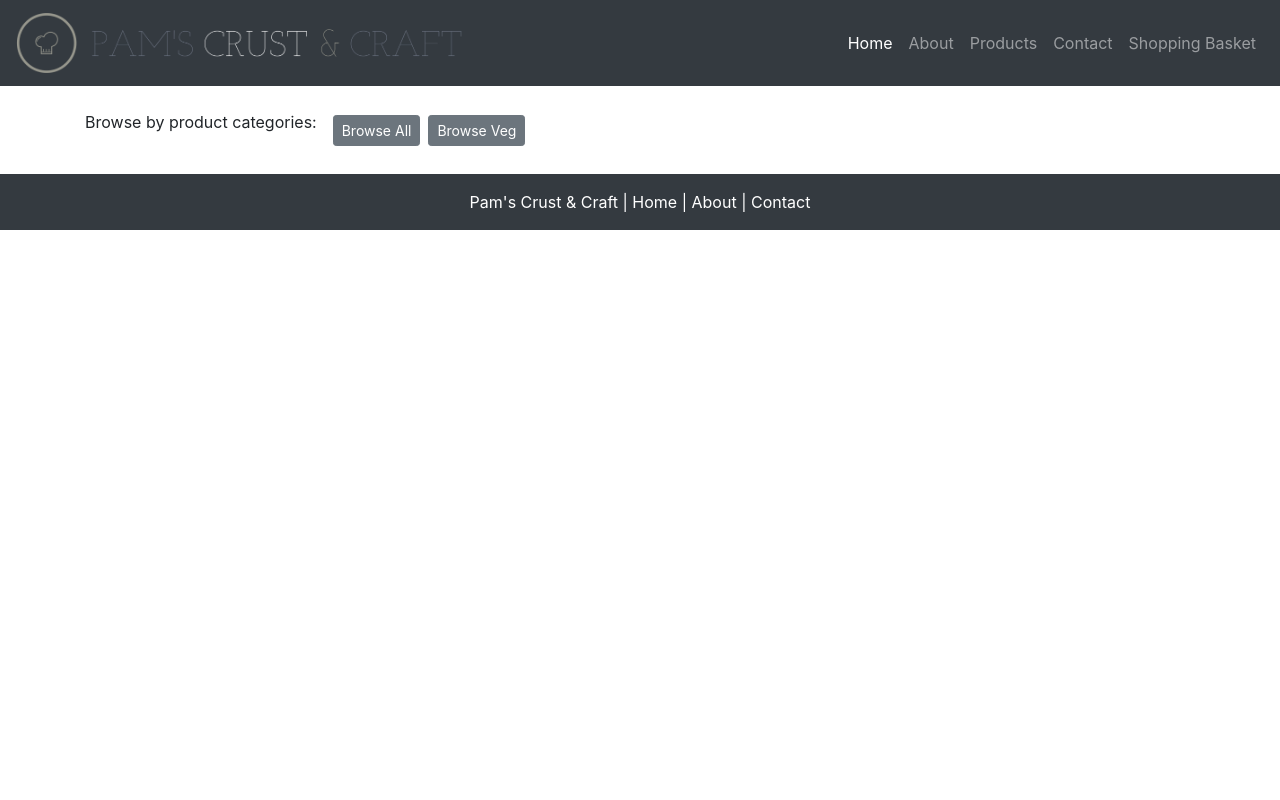
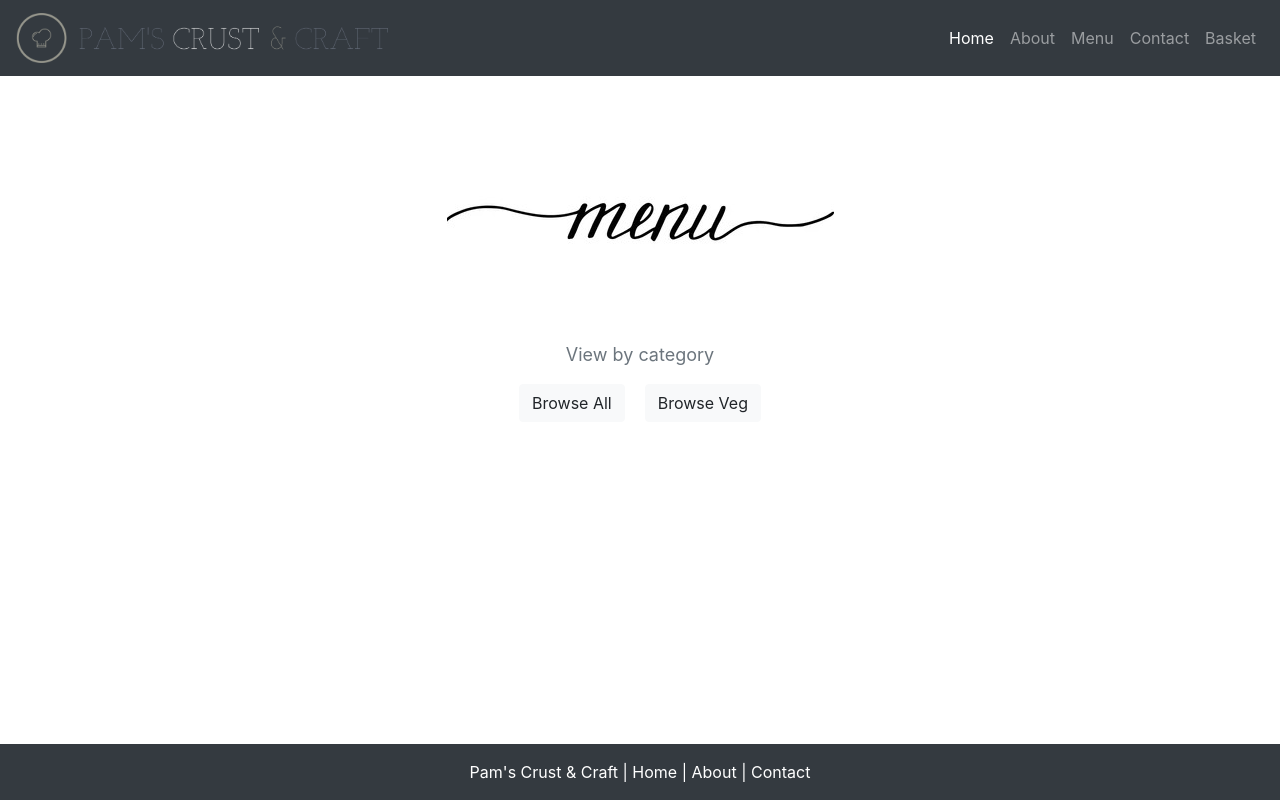
Before and after one commit to pamswi/QA-project, a Flask app: page /products in a window 1280 px wide. Run offline with Flask 3, Linux system fonts and the light colour scheme; some libraries are stand-ins or nearby versions.

Commit message:
PS: used develop branch to clean up html files

```diff
--- a/application/static/script.js
+++ b/application/static/script.js
@@ -40,3 +40,15 @@
 
 // Call the function to calculate and update the grand total initially
 updateGrandTotal()
+
+window.addEventListener('scroll', function() {
+    const footer = document.querySelector('.footer');
+    const contentWrapper = document.querySelector('.content-wrapper');
+    const threshold = contentWrapper.offsetHeight - window.innerHeight;
+
+    if (window.scrollY >= threshold) {
+      footer.classList.add('sticky');
+    } else {
+      footer.classList.remove('sticky');
+    }
+  });
--- a/application/static/styles.css
+++ b/application/static/styles.css
@@ -1,3 +1,4 @@
+
 .section {
   width: 80%;
   max-width: 800px;
@@ -21,7 +22,7 @@
 }
 
 .card-img {
-  height: 200px; /* Adjust this value as needed */
+  height: 200px;
   object-fit: cover;
 }
 .hero {
@@ -41,7 +42,7 @@
 }
 
 .navbar-brand img {
-  max-height: 60px; /* Adjust the height as needed */
+  max-height: 50px;
   width: auto; /* Maintain aspect ratio */
 }
 
@@ -56,3 +57,54 @@
 .back-link {
   text-decoration: none;
 }
+
+.footer {
+  background-color: #333;
+  color: white;
+  text-align: center;
+  padding: 10px;
+  width: 100%;
+  position: fixed;
+  bottom: 0;
+}
+.footer.sticky {
+  position: fixed;
+  bottom: 0;
+}
+
+
+.container {
+  text-align: center;
+}
+
+#menu {
+  max-width: 100%;
+  height: auto;
+
+}
+
+.view-by-category {
+  font-size: 18px;
+  color: #6c757d;
+}
+
+.btn-browse {
+  font-size: 14px;
+}
+
+.no-bullet-list {
+  list-style: none;
+  display: flex;
+  justify-content: center;
+  padding: 0;
+
+}
+
+.no-bullet-list li {
+  margin: 0 10px;
+  color: #333;
+}
+
+.store-info {
+  margin-top:100px;
+}
--- a/application/templates/basket.html
+++ b/application/templates/basket.html
@@ -1,5 +1,7 @@
 {% include 'navbar.html' %}
 <body>
+
+
 <div class="container mt-4">
     <h2>Your Shopping Basket</h2>
     <div class="card">
@@ -25,7 +27,7 @@
                         <td>
                             <form method="POST" action="/basket">
                                 <input type="hidden" name="product_id" value="{{ product.id }}">
-                                <button class="btn btn-danger btn-sm" name="remove_basket">Remove</button>
+                                <button class="btn btn-dark" name="remove_basket">Remove</button>
                             </form>
                         </td>
                     </tr>
@@ -39,7 +41,7 @@
             </div>
         </div>
     </div>
-    <a class="btn btn-primary mt-3" href="/checkout">Checkout</a>
+    <a class="btn btn-light mt-3" href="/checkout">Checkout</a>
 </div>
 
 
--- a/application/templates/checkout.html
+++ b/application/templates/checkout.html
@@ -51,7 +51,7 @@
                     <label for="address">Address</label>
                     <textarea class="form-control" id="address" name="address" rows="3" required></textarea>
                 </div>
-                <button type="submit" class="btn btn-primary">Proceed to payment</button>
+                <button type="submit" class="btn btn-dark">Proceed to payment</button>
             </form>
         </div>
     </div>
--- a/application/templates/footer.html
+++ b/application/templates/footer.html
@@ -21,6 +21,7 @@
 <script src="https://code.jquery.com/jquery-3.5.1.slim.min.js"></script>
 <script src="https://cdn.jsdelivr.net/npm/@popperjs/core@2.9.3/dist/umd/popper.min.js"></script>
 <script src="https://maxcdn.bootstrapcdn.com/bootstrap/4.5.2/js/bootstrap.min.js"></script>
+<script src="{{ url_for('static', filename='script.js') }}"></script>
 
 </body>
 </html>
--- a/application/templates/home.html
+++ b/application/templates/home.html
@@ -1,9 +1,11 @@
 {% include 'navbar.html' %}
-
-<section class="hero">
+<body class="d-flex flex-column">
+  <section class="hero">
     <h2 class="display-4">Delicious Pizza Creations</h2>
     <p class="lead">Indulge in a world of mouthwatering flavors.</p>
     <a href="/products" class="btn btn-light btn-lg">Order Now</a>
   </section>
 
+  <script src="{{ url_for('static', filename='script.js') }}"></script>
+</body>
 {% include 'footer.html' %}
--- a/application/templates/navbar.html
+++ b/application/templates/navbar.html
@@ -24,13 +24,13 @@
           <a class="nav-link" href="/aboutus">About</a>
         </li>
         <li class="nav-item">
-          <a class="nav-link" href="/products">Products</a>
+          <a class="nav-link" href="/products">Menu</a>
         </li>
         <li class="nav-item">
           <a class="nav-link" href="/contactus">Contact</a>
         </li>
         <li class="nav-item">
-          <a class="nav-link" href="/basket">Shopping Basket</a>
+          <a class="nav-link" href="/basket">Basket</a>
         </li>
       </ul>
     </div>
--- a/application/templates/products.html
+++ b/application/templates/products.html
@@ -8,14 +8,14 @@
         </div>
         {% endif %}
 
-
-        <div class="row mb-4">
-            <div class="col-md-12 d-flex align-items-center">
-                <p class="mr-3">Browse by product categories:</p>
-                <a href="/products" class="btn btn-secondary btn-sm mr-2">Browse All</a>
-                <a href="/products/veg" class="btn btn-secondary btn-sm">Browse Veg</a>
-            </div>
-        </div>
+        <div class="container mt-4">
+            <img src="{{ url_for('static', filename='menu.jpg')}}" alt="menu" id="menu">
+            <p class="view-by-category mb-3">View by category</p>
+            <ul class="no-bullet-list">
+            <li><a href="/products" class="btn btn btn-light">Browse All</a></li>
+            <li><a href="/products/veg" class="btn btn btn-light">Browse Veg</a></li>
+            </ul>
+          </div>
 
         <div class="row">
             {% for product in products %}
@@ -29,9 +29,9 @@
                         <div class="mt-auto d-flex justify-content-between">
                             <form action="/products" method="post">
                                 <input type="hidden" name="add_basket" value="{{ product.id }}">
-                                <button type="submit" class="btn btn-primary btn-sm">Add to Basket</button>
+                                <button type="submit" type="button" class="btn btn-dark">Add to Basket</button>
                             </form>
-                            <a href="/products/{{product.id}}" class="btn btn-secondary btn-sm" name="product_details" value="{{ product.id }}">Show Details</a>
+                            <a href="/products/{{product.id}}" class="btn btn-light" name="product_details" value="{{ product.id }}">Show Details</a>
                         </div>
                     </div>
                 </div>
@@ -39,5 +39,9 @@
             {% endfor %}
         </div>
     </div>
+    <br>
+    <br>
+    <script src="{{ url_for('static', filename='script.js') }}"></script>
+
 </body>
 {% include 'footer.html' %}
```
Also changed, not shown: application/templates/about.html (+11 -8 lines), application/templates/contact.html (+9 -4 lines), application/templates/order.html (+6 -2 lines), application/templates/payment.html (+4 -7 lines), application/static/menu.jpg (added).
